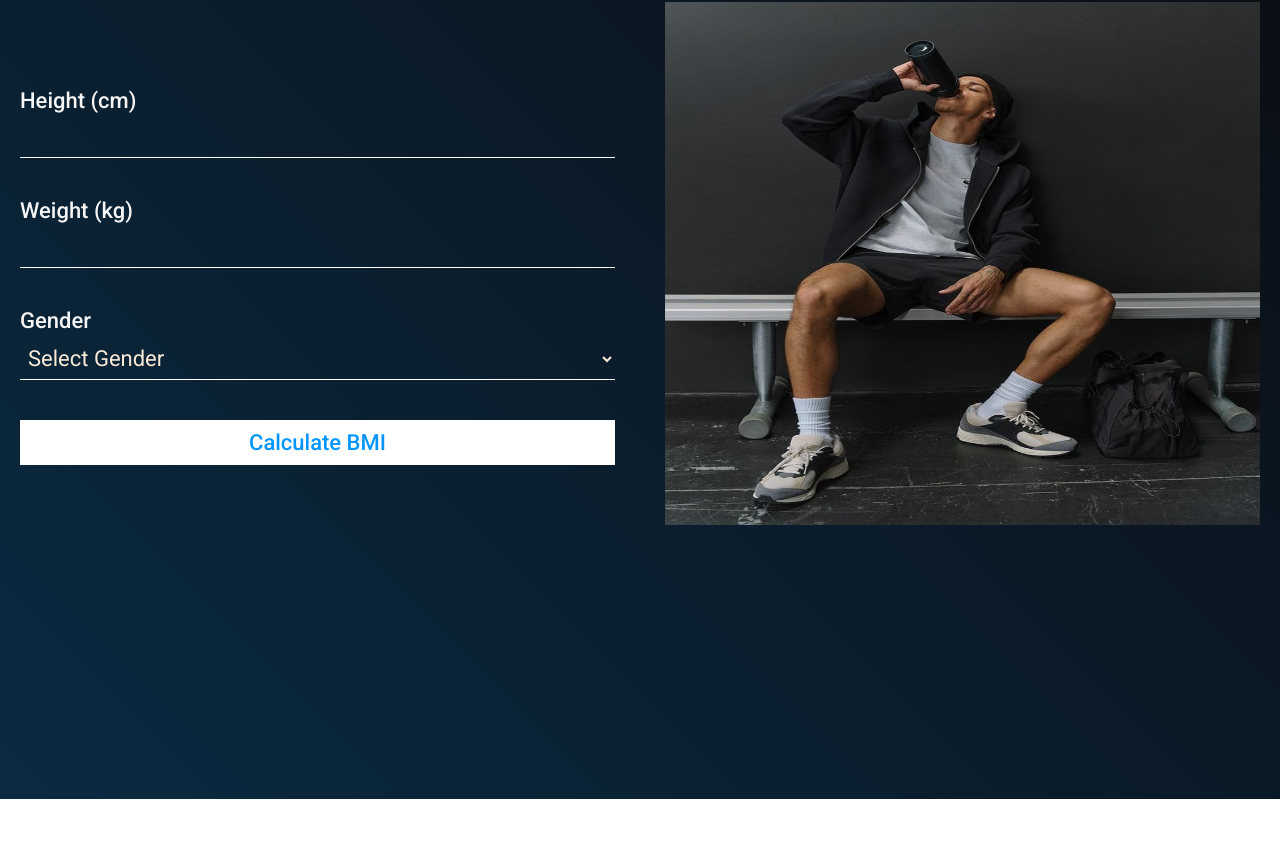
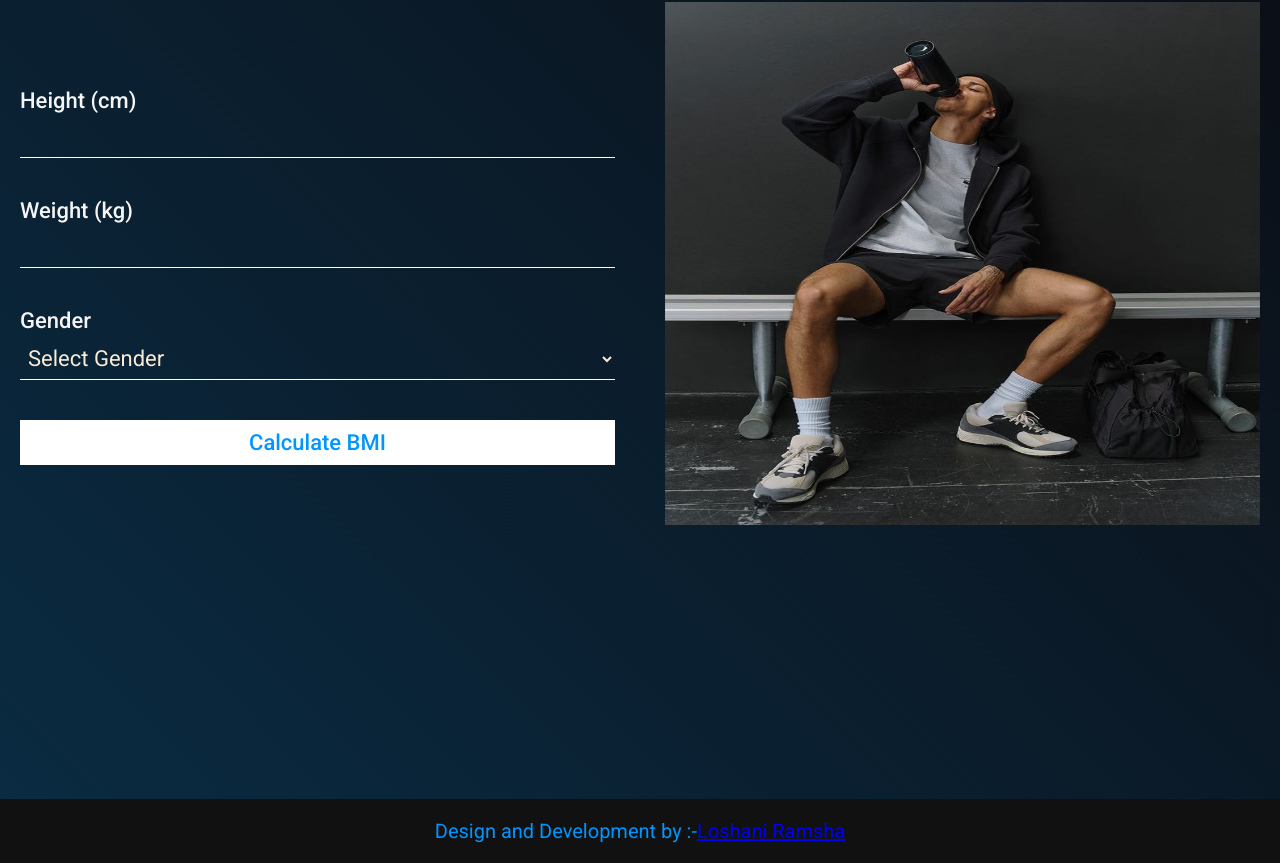
Before and after one commit to loshaniramsha/gym-website-frontend, a React (Vite) app: page / in a window 1280 px wide. Shown: the part 4781-5644 px from the top of the page. Before the commit the page ends 5580 px from the top, so only its background shows below. Built offline with nearby package versions, Linux system fonts and the light colour scheme.

Commit message:
implement footer

```diff
--- a/src/component/Footer.tsx
+++ b/src/component/Footer.tsx
@@ -1,8 +1,12 @@
-const footer=()=>{
-    return(
-        <div>
+const Footer = () => {
+    return (
+        <footer>
+            Design and Development by :-
+            <a href="https://loshaniramsha.vercel.app/" target="_blank" rel="noopener noreferrer">
+                Loshani Ramsha
+            </a>
+        </footer>
+    );
+};
 
-        </div>
-    )
-}
-export default footer
+export default Footer;
```
